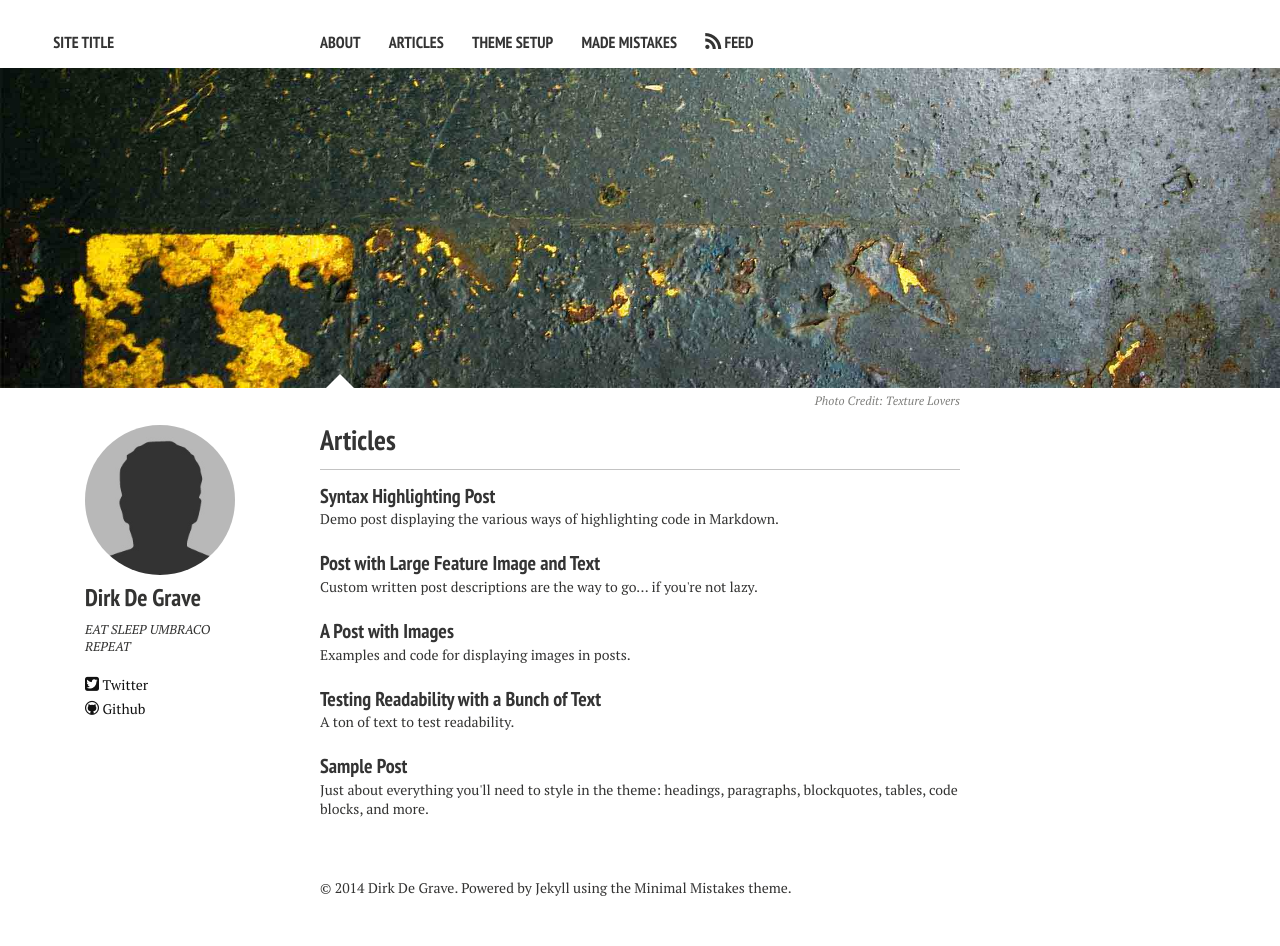
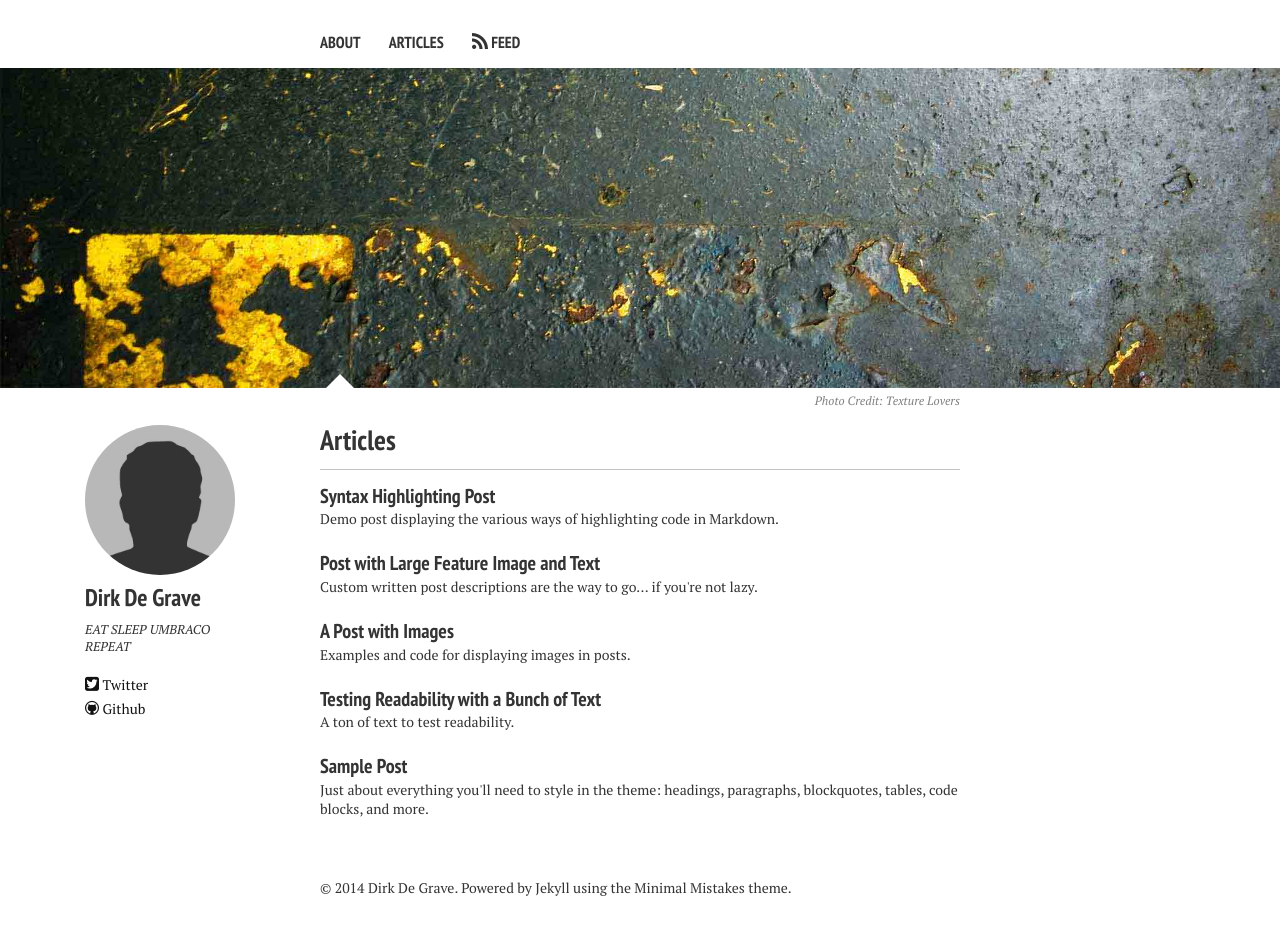
Before and after one commit to netaddicts/netaddicts.github.io, a Jekyll site: the page built from index.md, in a window 1280 px wide. Built offline with Jekyll 4.4.1, drawn with Linux system fonts in a browser that asks for light colours; nearby versions of some CDN libraries.

Commit message:
More config tweakings

```diff
--- a/_config.yml
+++ b/_config.yml
@@ -1,6 +1,6 @@
-title:            Site Title
-tagline:          A short tagline
-description:      Describe your website.
+title:
+tagline:
+description:
 # Your site's domain goes here. Leave localhost server or blank when working locally.
 url:              http://www.netaddicts.be
 
@@ -34,11 +34,6 @@ links:
     url: /about/
   - title: Articles
     url: /articles/
-  - title: Theme Setup
-    url: /theme-setup/
-  - title: Made Mistakes
-    url: http://mademistakes.com
-    external: true
 
 # http://en.wikipedia.org/wiki/List_of_tz_database_time_zones
 timezone:    Europe/Brussels
```
